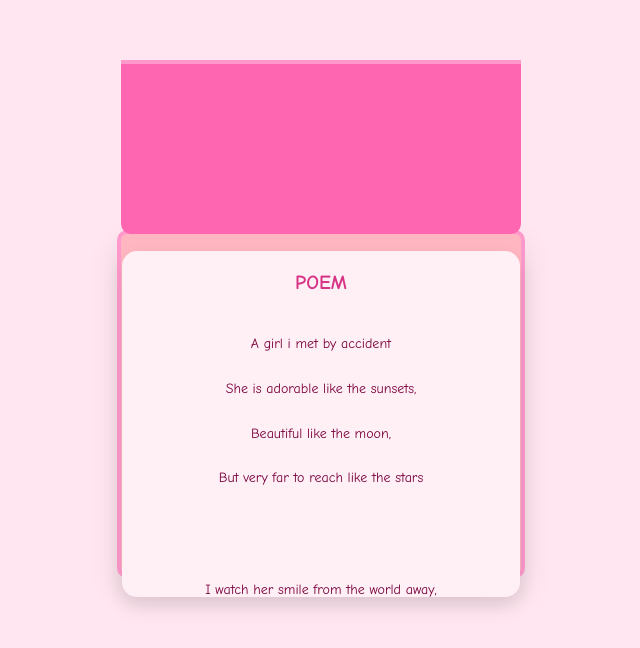
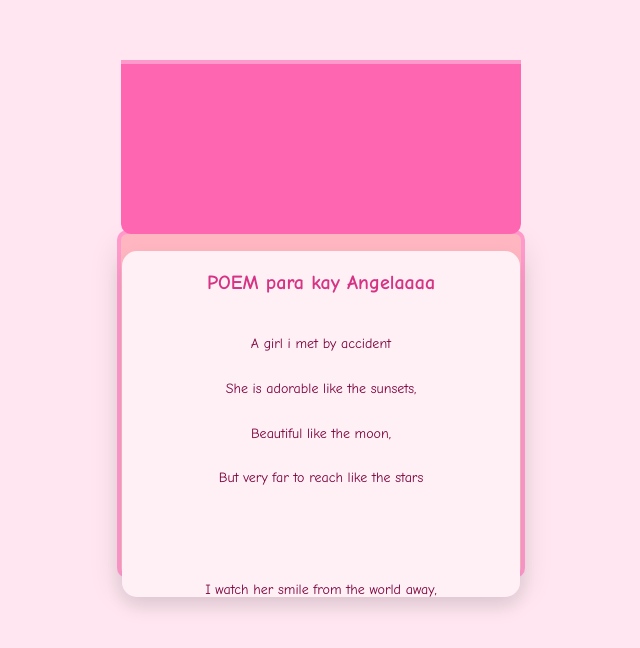
Before and after one commit to Joshuaaa124/sorry, a plain HTML site: page index.html in a window 1280 px wide. Shown: the whole page, without its empty margins (323-963 px from the left). Drawn offline with Linux system fonts and the light colour scheme.

Commit message:
Update index.html

```diff
--- a/index.html
+++ b/index.html
@@ -3,7 +3,7 @@
 <head>
   <meta charset="UTF-8" />
   <meta name="viewport" content="width=device-width, initial-scale=1.0"/>
-  <title>Poem in a Pink Envelope</title>
+  <title>Poem ni Angelaaaaaa</title>
   <link rel="stylesheet" href="style.css" />
 </head>
 <body>
@@ -12,7 +12,7 @@
     <div class="envelope">
       <div class="flap"></div>
       <div class="letter" id="letter">
-        <h2> POEM</h2>
+        <h2> POEM para kay Angelaaaa</h2>
         <p>
           A girl i met by accident<br>
           She is adorable like the sunsets,<br>
```
